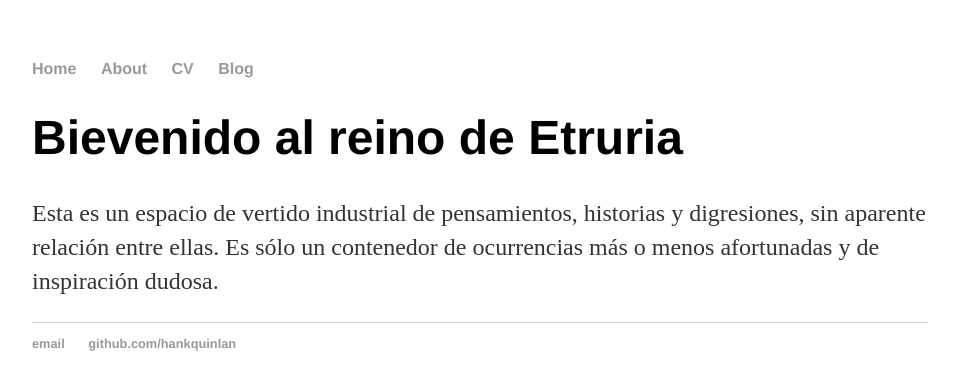
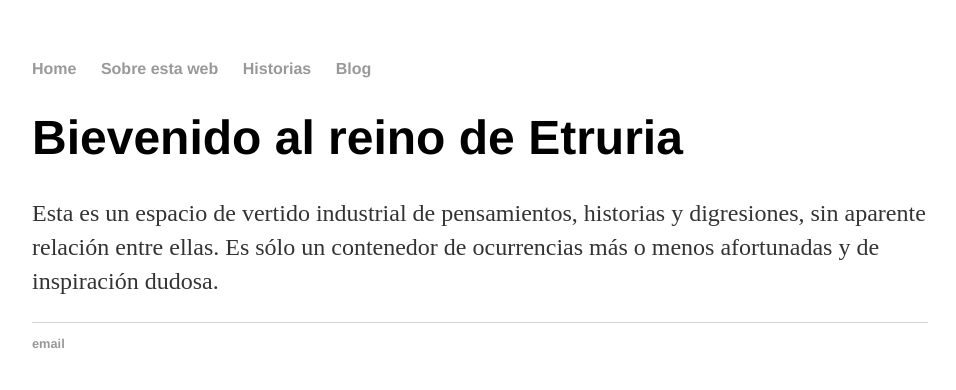
Before and after one commit to csastremos/csastremos.github.io, a Jekyll site: the page built from index.html, in a window 1280 px wide. Shown: the top 390 px of the page, without its empty margins (160-1116 px from the left). Built offline with Jekyll 4.4.1, drawn with Linux system fonts in a browser that asks for light colours.

Commit message:
Update default.html

```diff
--- a/_layouts/default.html
+++ b/_layouts/default.html
@@ -9,8 +9,8 @@
 			<nav>
 	    		<ul>
 	        		<li><a href="/">Home</a></li>
-		        	<li><a href="/about">About</a></li>
-	        		<li><a href="/cv">CV</a></li>
+		        	<li><a href="/about">Sobre esta web</a></li>
+	        		<li><a href="/fiction">Historias</a></li>
 	        		<li><a href="/blog">Blog</a></li>
 	    		</ul>
 			</nav>
@@ -21,9 +21,8 @@
 			</div><!-- /.container -->
 			<footer>
 	    		<ul>
-	        		<li><a href="mailto:hankquinlanhub@gmail.com">email</a></li>
-	        		<li><a href="https://github.com/hankquinlan">github.com/hankquinlan</a></li>
-				</ul>
+	        		<li><a href="mailto:csastremos@gmail.com">email</a></li>
+			</ul>
 			</footer>
 		</body>
 	</html>
```
